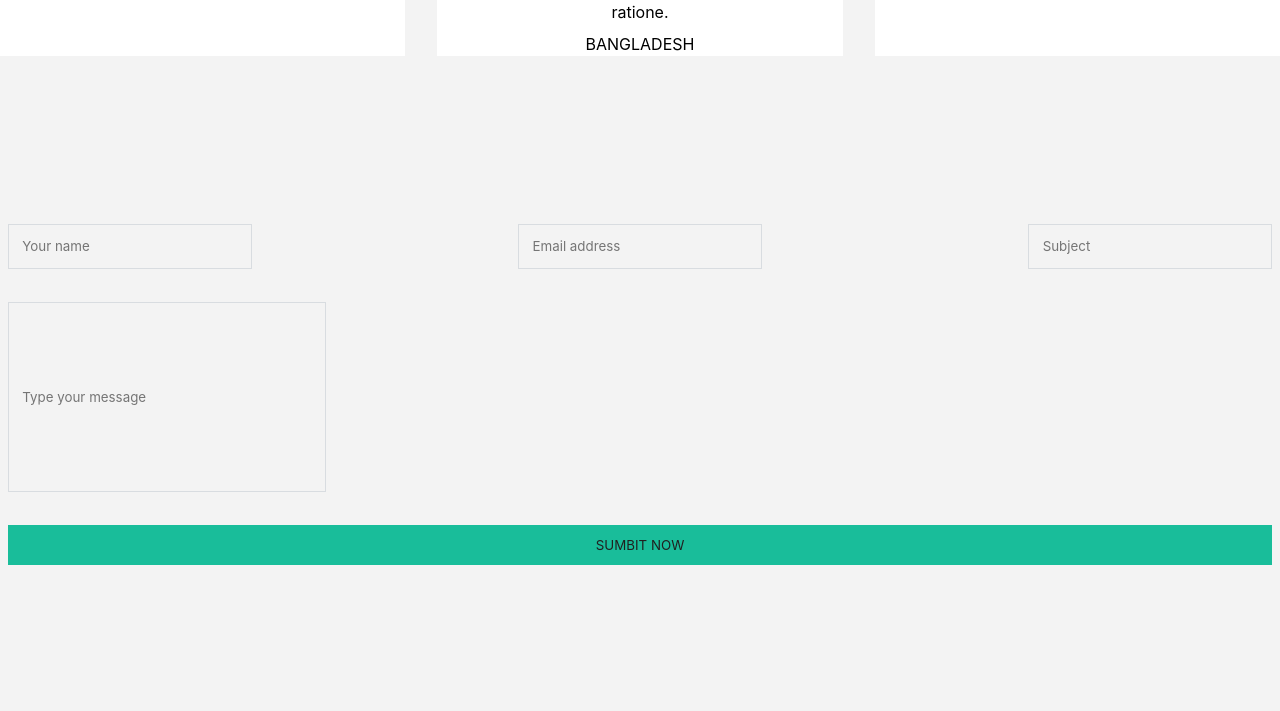
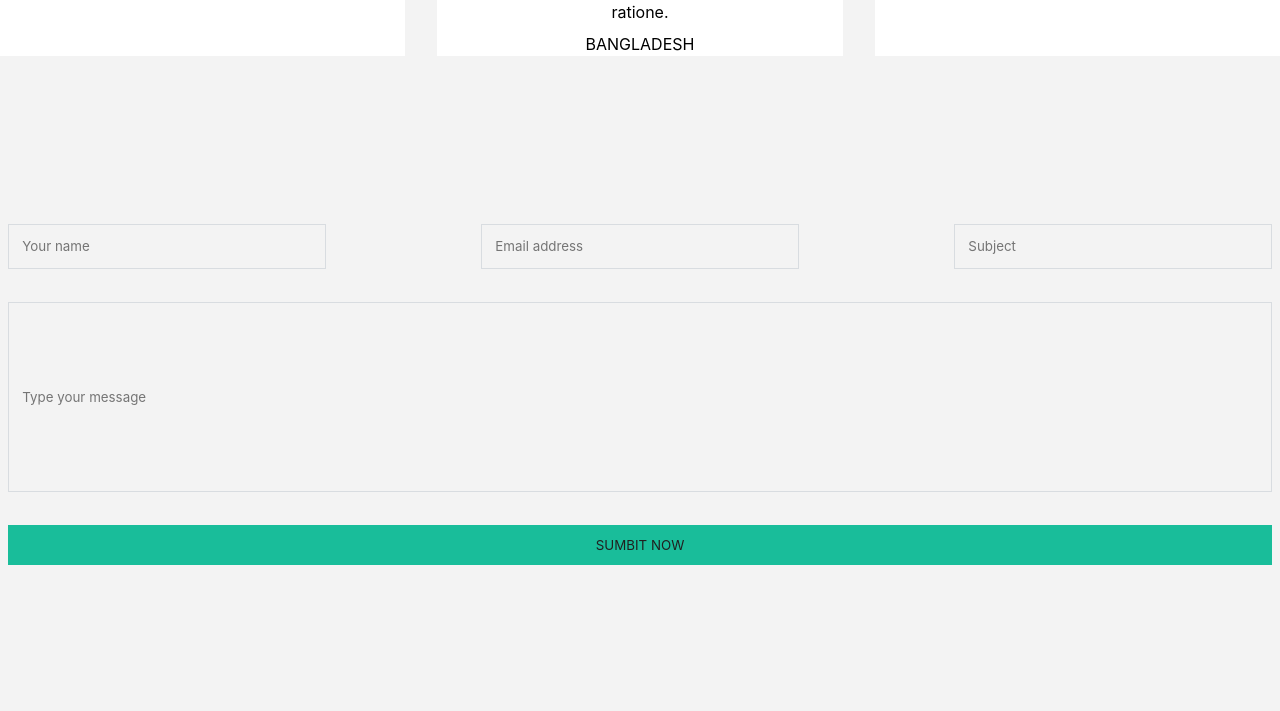
Before and after one commit to Fpsska/Bouncy-Landing, a website: page app/index.html in a window 1280 px wide. Shown: the part 10020-10731 px from the top of the page. Drawn offline with Linux system fonts and the light colour scheme.

Commit message:
fix: width of form__input's & display of header__bar sticky

```diff
--- a/app/scss/style.scss
+++ b/app/scss/style.scss
@@ -108,6 +108,7 @@ body {
         grid-template-columns: 1fr 13fr;
         grid-template-rows: 50px;
         background-color: rgba(77, 83, 93, 0.6);
+        padding: 0 10px;
         opacity: 0.98;
         bottom: 0;
         /***MEDIA**/
@@ -2142,7 +2143,7 @@ body {
     }
     .form__input {
         @include input;
-        max-width: 318px;
+        width: 318px;
         min-height: 40px;
         &:hover {
             border: 1px solid $second;
```
Also changed, not shown: app/css/style.min.css.
